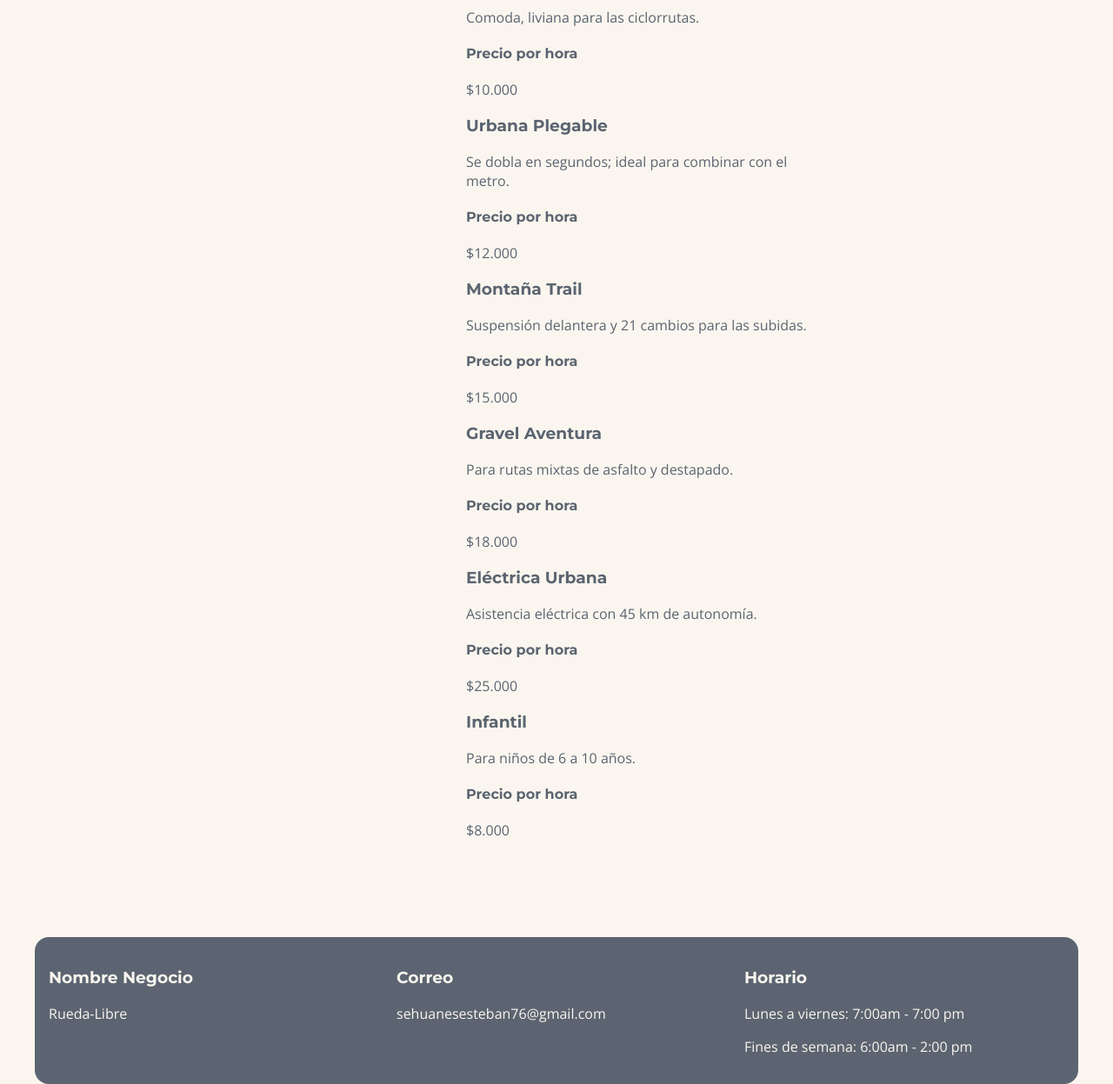
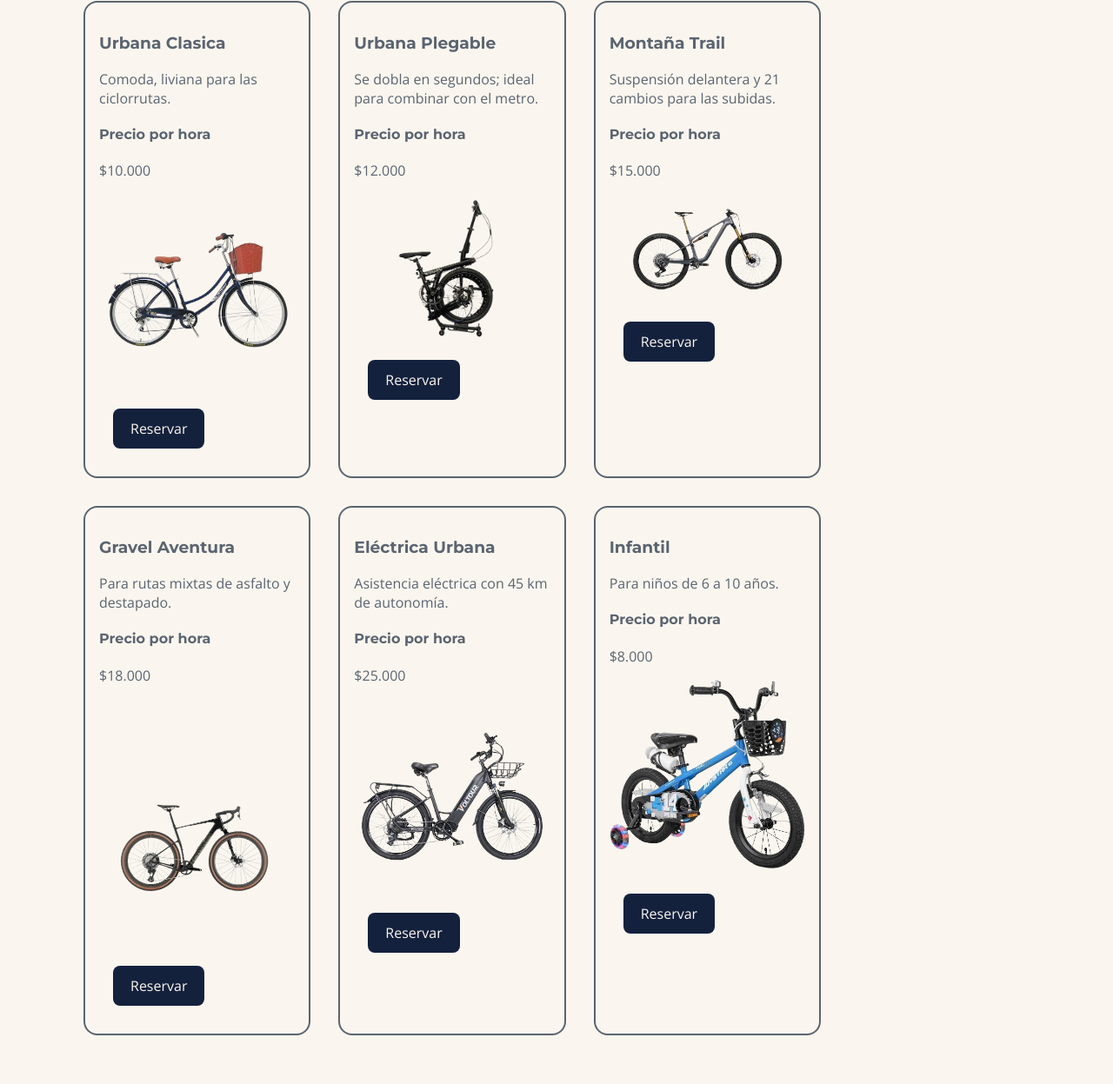
Before and after one commit to sehuanesesteban76-netizen/rueda-libre, a plain HTML site: page index.html in a window 1280 px wide. Shown: the part 1901-3148 px from the top of the page at 87% size. Drawn offline with nearby package versions, Linux system fonts and the light colour scheme.

Commit message:
feat(etiquetas-nueva_flota): A las etiquetas de la sección nueva flota le agregue la imagen correspondiente a cada una y el enlace de reservar con las propiedades que ya habia declarado a una clase anteriorente, y le agregue las clases creadas en el style a el contenedor que contiene las tarjetas y la clase a cada tarjeta.

```diff
--- a/index.html
+++ b/index.html
@@ -146,45 +146,58 @@
 
             <a href="paginas/tarifas.html" class="enlaces_accion">Conoce nuestras tarifas </a>
         </section>
-        <section class="contenedor-flota">
+        <section >
             <h2>Nuestra flota</h2>
 
-            <div>
-                <article>
+            <div class="contenedor-flota">
+                <article class="tarjeta-flota">
                     <h3>Urbana Clasica</h3>
                     <p>Comoda, liviana para las ciclorrutas.</p>
                     <h4>Precio por hora</h4>
                     <p>$10.000</p>
+                    <img src="img/Urbana-clasica.png" alt="Bicicleta Urbana Clasica">
+                    <a href="paginas/reservas.html" class="enlaces_accion">Reservar</a>
                 </article>
-                <article>
+                <article class="tarjeta-flota">
                     <h3>Urbana Plegable</h3>
                     <p>Se dobla en segundos; ideal para combinar con el metro.</p>
                     <h4>Precio por hora</h4>
                     <p>$12.000</p>
+                    <img src="img/Urbana-plegable.png" alt="Bicicleta Urbana Plegable">
+                    <a href="paginas/reservas.html" class="enlaces_accion">Reservar</a>
+
                 </article>
-                <article>
+                <article class="tarjeta-flota">
                     <h3>Montaña Trail</h3>
                     <p>Suspensión delantera y 21 cambios para las subidas.</p>
                     <h4>Precio por hora</h4>
                     <p>$15.000</p>
+                    <img src="img/Montaña-trail.png" alt="Bicicleta Montaña Trail">
+                    <a href="paginas/reservas.html" class="enlaces_accion">Reservar</a>
                 </article>
-                <article>
+                <article class="tarjeta-flota">
                     <h3>Gravel Aventura</h3>
                     <p>Para rutas mixtas de asfalto y destapado.</p>
                     <h4>Precio por hora</h4>
                     <p>$18.000</p>
+                    <img src="img/Gravel-aventura.png" alt="Bicicleta Gravel Aventura">
+                    <a href="paginas/reservas.html" class="enlaces_accion">Reservar</a>
                 </article>
-                <article>
+                <article class="tarjeta-flota">
                     <h3>Eléctrica Urbana</h3>
                     <p>Asistencia eléctrica con 45 km de autonomía.</p>
                     <h4>Precio por hora</h4>
                     <p>$25.000</p>
+                    <img src="img/Electrica-urbana.png" alt="Bicicleta Eléctrica Urbana">
+                    <a href="paginas/reservas.html" class="enlaces_accion">Reservar</a>
                 </article>
-                <article>
+                <article class="tarjeta-flota">
                     <h3>Infantil</h3>
                     <p>Para niños de 6 a 10 años.</p>
                     <h4>Precio por hora</h4>
                     <p>$8.000</p>
+                    <img src="img/Infantil.png" alt="Bicicleta Infantil">
+                    <a href="paginas/reservas.html" class="enlaces_accion">Reservar</a>
                 </article>
             </div>
         </section>
```
